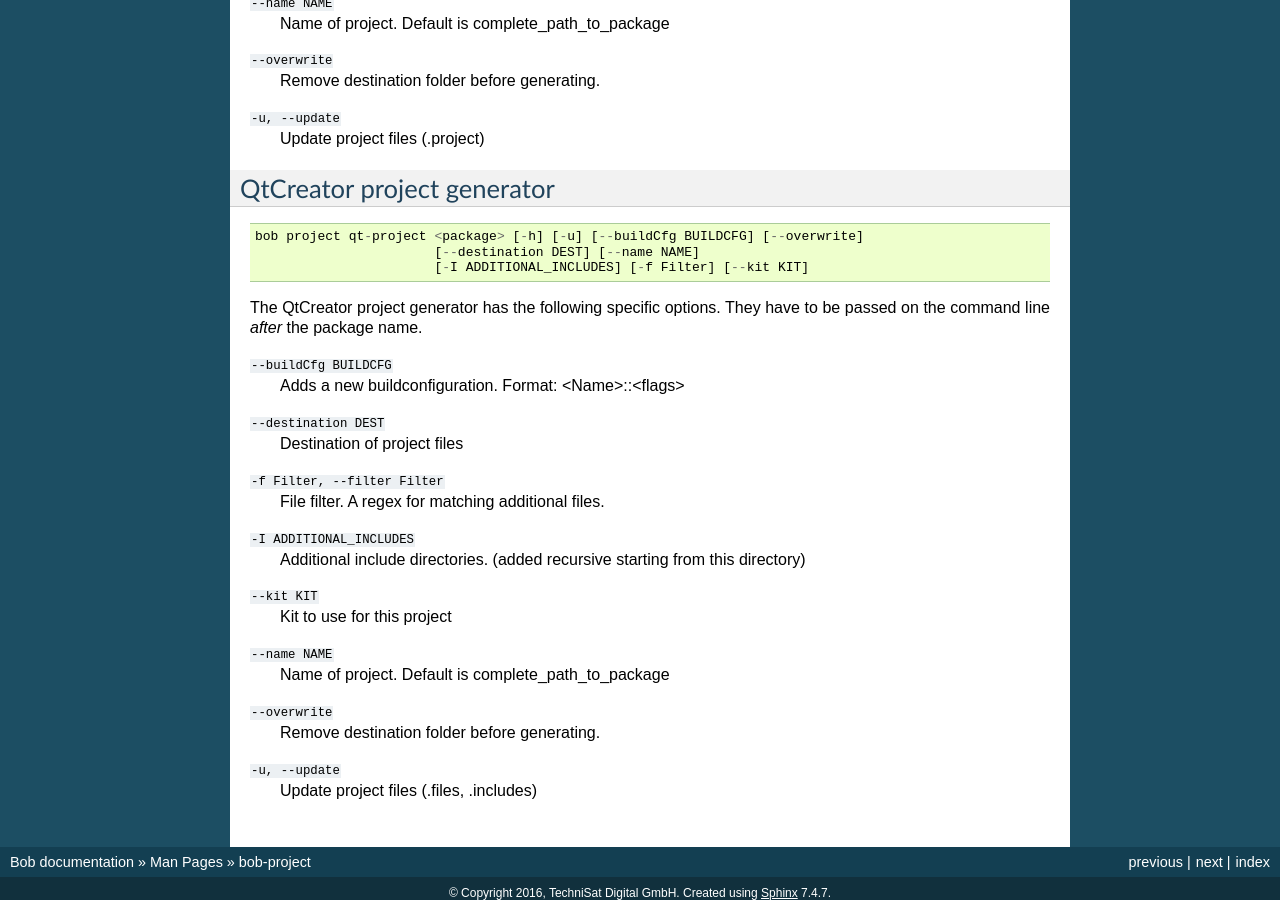
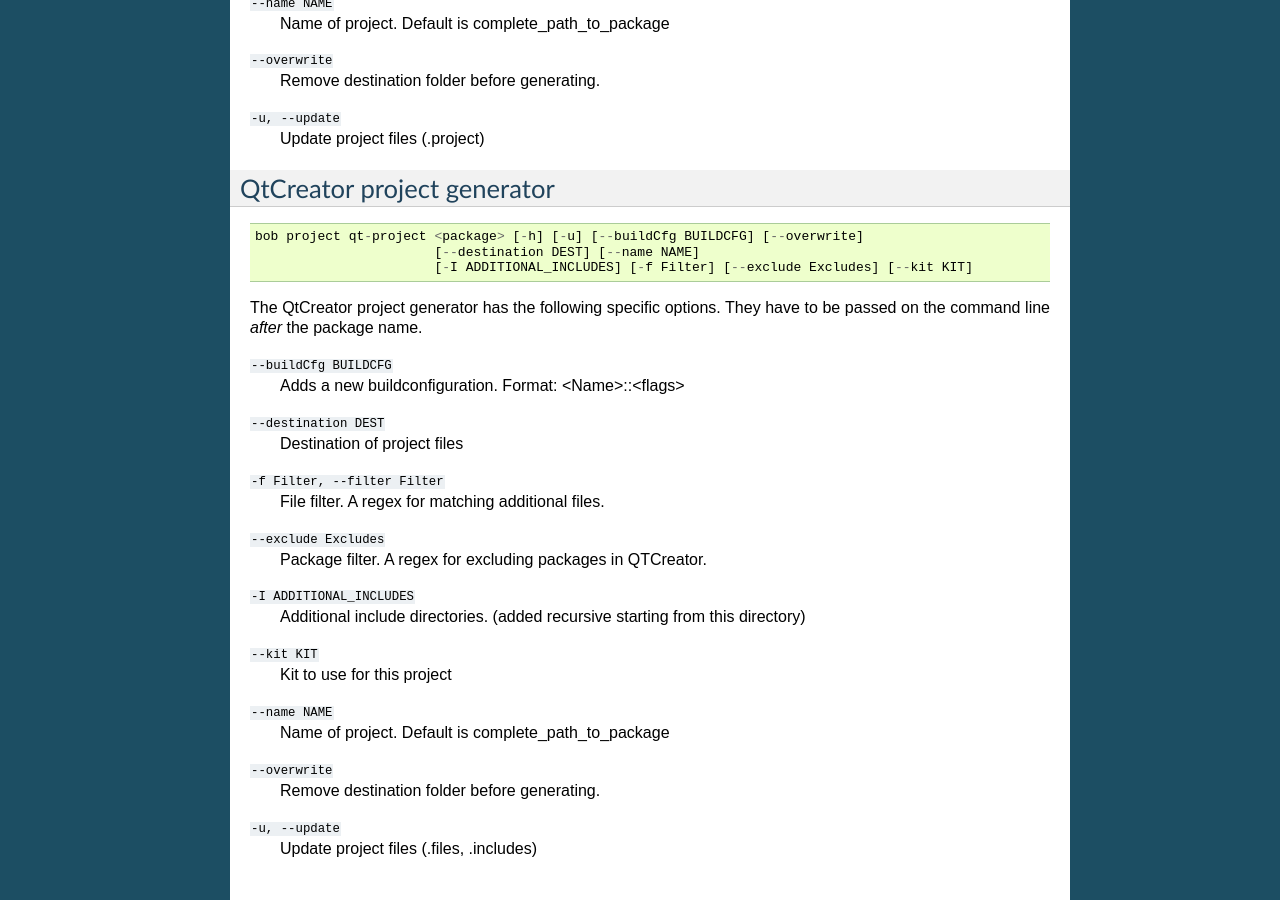
Before and after one commit to BobBuildTool/bob, a Sphinx documentation site: the page built from doc/manpages/bob-project.rst, in a window 1280 px wide and 900 px high, scrolled down 1301 px. Built offline with Sphinx 7.4.7, drawn with Linux system fonts in a browser that asks for light colours; formulas are drawn with MathJax 3; the version number could not be read and is left out.

Commit message:
doc: added --exclude for QtCreator projects

```diff
--- a/doc/manpages/bob-project.rst
+++ b/doc/manpages/bob-project.rst
@@ -89,7 +89,7 @@
 
     bob project qt-project <package> [-h] [-u] [--buildCfg BUILDCFG] [--overwrite]
                            [--destination DEST] [--name NAME]
-                           [-I ADDITIONAL_INCLUDES] [-f Filter] [--kit KIT]
+                           [-I ADDITIONAL_INCLUDES] [-f Filter] [--exclude Excludes] [--kit KIT]
 
 The QtCreator project generator has the following specific options. They have
 to be passed on the command line *after* the package name.
@@ -102,6 +102,9 @@
 
 ``-f Filter, --filter Filter``
     File filter. A regex for matching additional files.
+
+``--exclude Excludes``
+    Package filter. A regex for excluding packages in QTCreator.
 
 ``-I ADDITIONAL_INCLUDES``
     Additional include directories. (added recursive starting from this directory)
```
